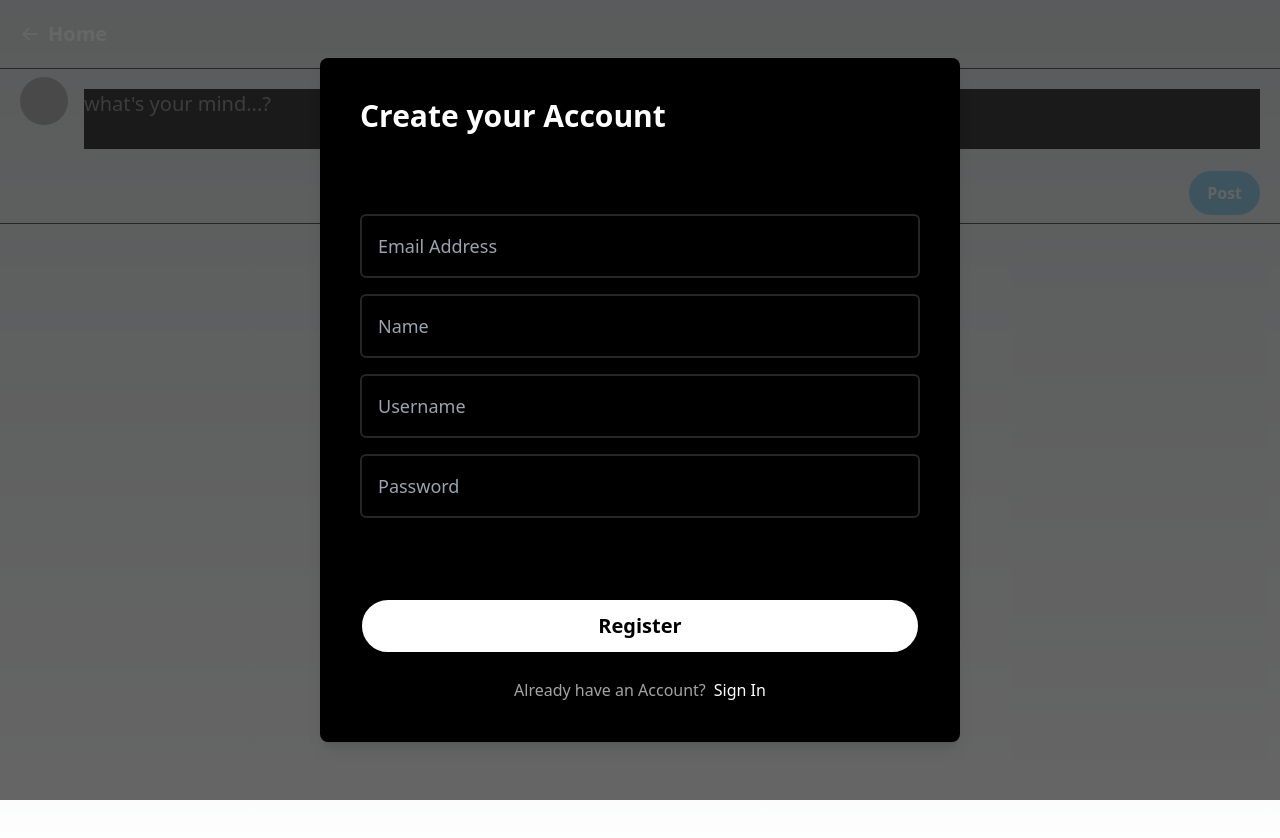
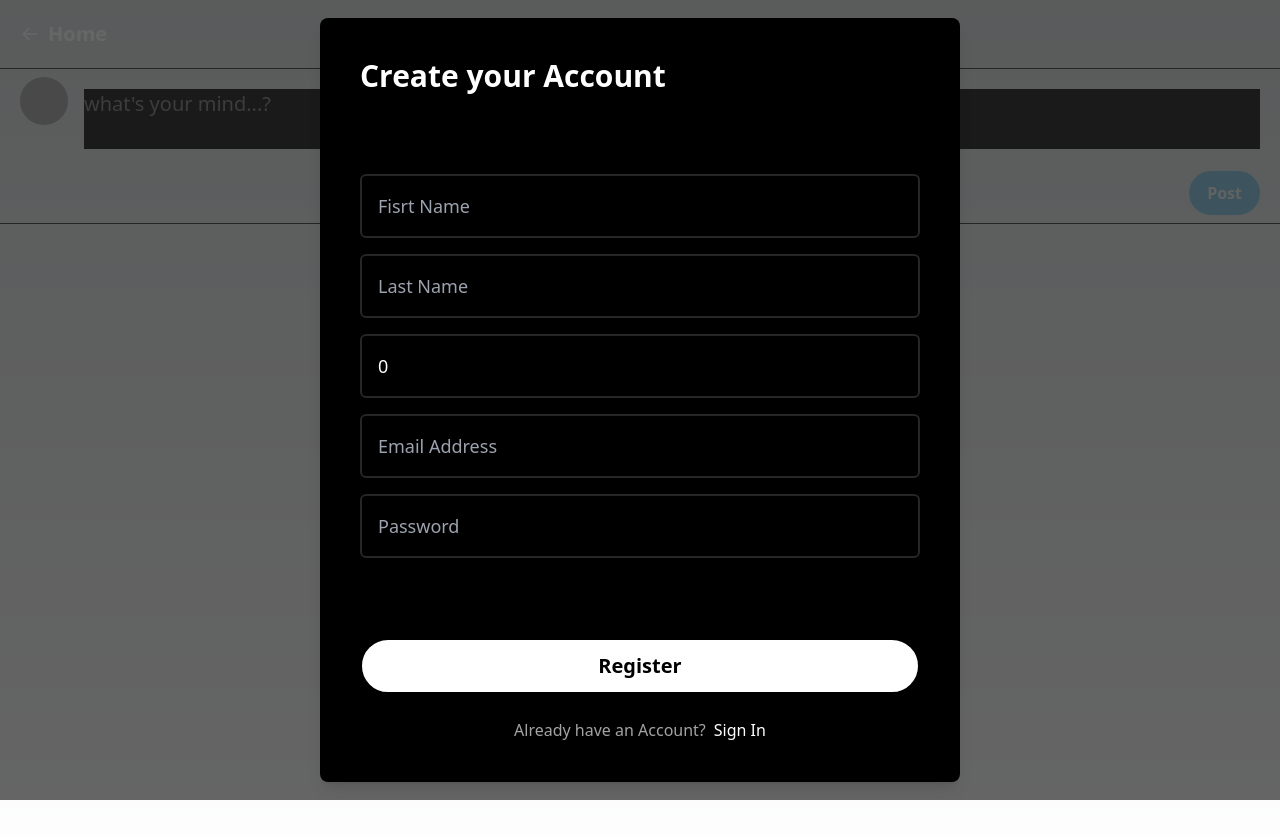
Before and after one commit to XcovertX/Caterpillar-Project, a Next.js app in the folder cat-app/: page / in a window 1280 px wide. Shown: the top 838 px of the page. Built offline with nearby package versions, Linux system fonts and the light colour scheme; no server answers; grey boxes are pictures that could not be loaded.

Commit message:
fixed registration form

```diff
--- a/cat-app/app/components/modal/Register.tsx
+++ b/cat-app/app/components/modal/Register.tsx
@@ -8,13 +8,25 @@ import Input from "../Input";
 import Modal from "./Modal";
 
 function Register() {
-  const [email, setEmail] = useState();
-  const [password, setPassword] = useState("");
-  const [username, setUsername] = useState("");
-  const [name, setName] = useState("");
-  const [isLoading, setIsLoading] = useState(false);
-  const useRegisterModal = useRegister();
-  const useLoginModal = useLogin();
+  const [email, setEmail]             = useState("");
+  const [password, setPassword]       = useState("");
+  const [username, setUsername]       = useState("");
+  const [fisrtname, setFirstName]     = useState("");
+  const [lastname, setLastName]       = useState("");
+  const [shipAdress, setShipAddress]  = useState("");
+  const [shipCity, setShipCity]       = useState("");
+  const [shipState, setShipState]     = useState("");
+  const [shipCountry, setShipCountry] = useState("");
+  const [billAdress, setBillAddress]  = useState("");
+  const [billCity, setBillCity]       = useState("");
+  const [billState, setBillState]     = useState("");
+  const [billCountry, setBillCountry] = useState("");
+  const [cardType, setCardType]       = useState("");
+  const [cardNumber, setCardNumber]   = useState(0);
+  const [phoneNumber, setPhoneNumber] = useState(0);
+  const [isLoading, setIsLoading]     = useState(false);
+  const useRegisterModal              = useRegister();
+  const useLoginModal                 = useLogin();
 
   const onToggle = useCallback(() => {
     useRegisterModal.onClose();
@@ -30,8 +42,7 @@ function Register() {
         body: JSON.stringify({
           email,
           password,
-          name,
-          username
+          name
         }),
       });
       if (!response.ok) {
@@ -54,24 +65,47 @@ function Register() {
 
   const bodyContent = (
     <div className="flex flex-col gap-4">
+
+      <Input
+        disabled={isLoading}
+        placeholder="Fisrt Name"
+        type="text"
+        value={fisrtname}
+        onChange={(e:any) => setFirstName(e.target.value)}
+      />
+      <Input
+        disabled={isLoading}
+        placeholder="Last Name"
+        type="text"
+        value={lastname}
+        onChange={(e:any) => setLastName(e.target.value)}
+      />
+      <Input
+        disabled={isLoading}
+        placeholder="Phone"
+        type="number"
+        value={phoneNumber}
+        onChange={(e:any) => setPhoneNumber(e.target.value)}
+      />
       <Input
         disabled={isLoading}
         placeholder="Email Address"
+        type="email"
         value={email}
-        onChange={(e) => setEmail(e.target.value)}
+        onChange={(e:any) => setEmail(e.target.value)}
       />
-      <Input
+      {/* <Input
         disabled={isLoading}
         placeholder="Name"
         value={name}
-        onChange={(e) => setName(e.target.value)}
+        onChange={(e:any) => setName(e.target.value)}
       />
       <Input
         disabled={isLoading}
         placeholder="Username"
         value={username}
         onChange={(e) => setUsername(e.target.value)}
-      />
+      /> */}
       <Input
         disabled={isLoading}
         placeholder="Password"
```
